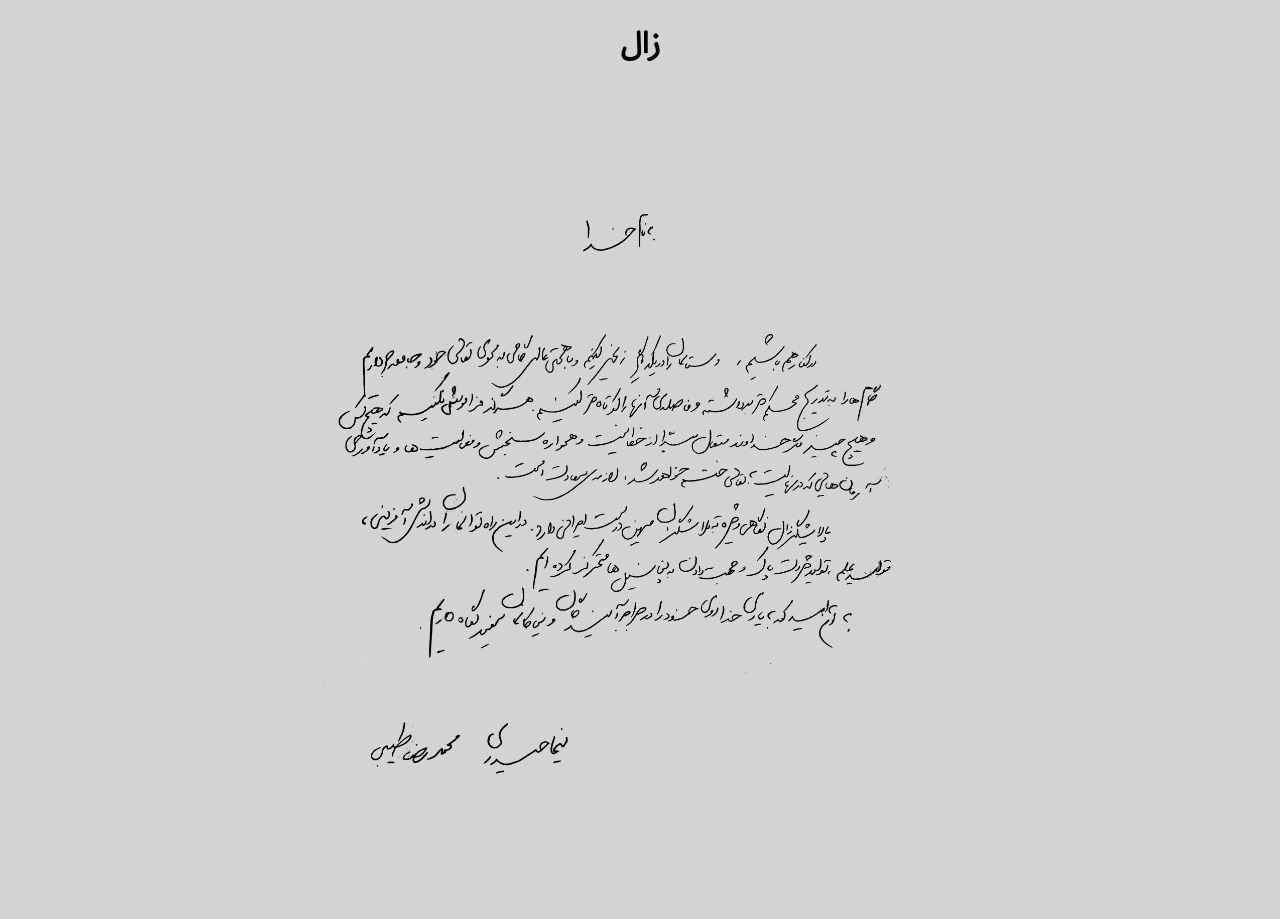
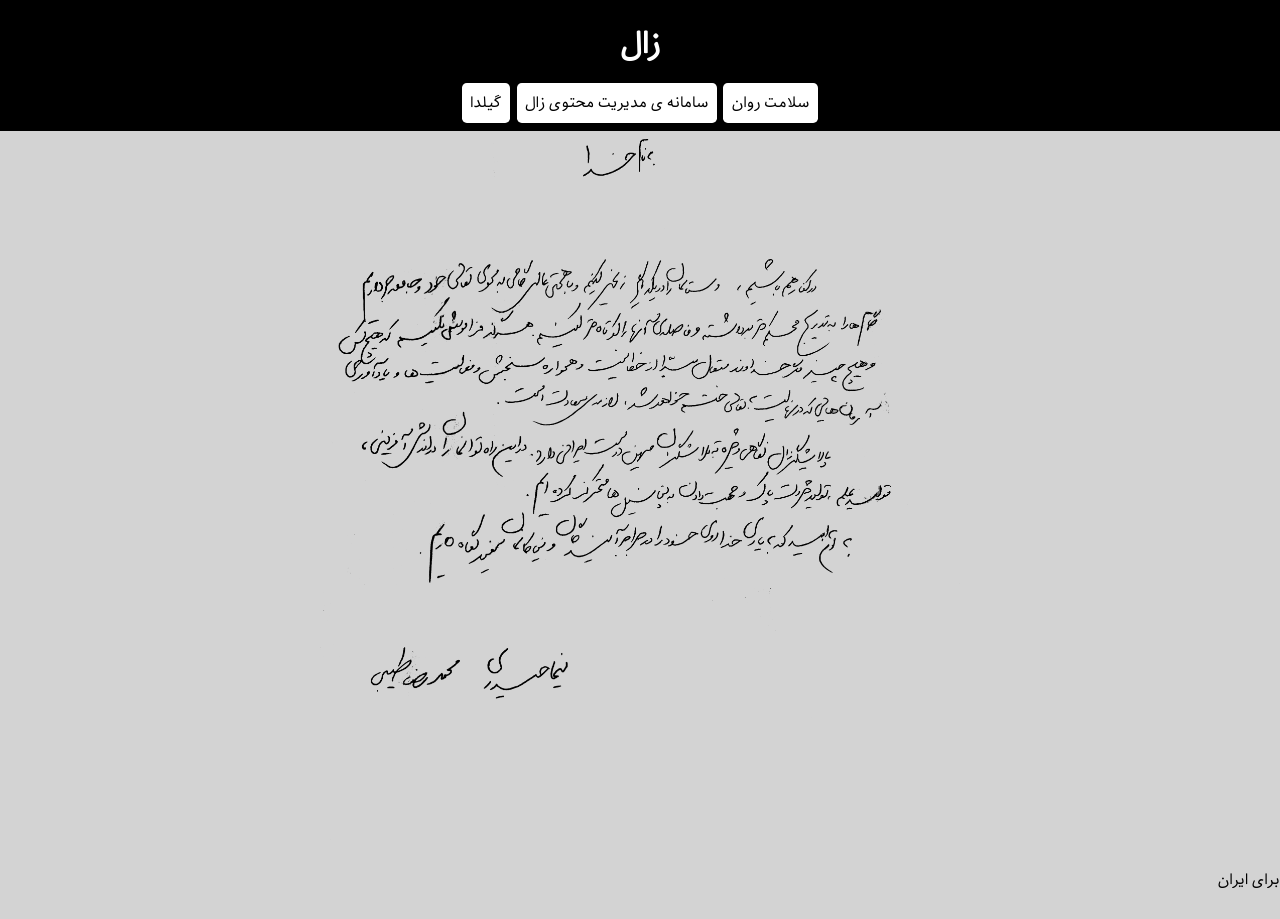
Before and after one commit to mfzb182/Zal, a plain HTML site: page Index.html in a window 1280 px wide. After the commit the page ends 892 px from the top, so only its background shows below. Drawn offline with Linux system fonts and the light colour scheme.

Commit message:
added project titles

```diff
--- a/Index.css
+++ b/Index.css
@@ -6,17 +6,37 @@
 * {
     font-family: 'soozanchiBehdad';
 }
+a{
+    text-decoration: none;
+    color:inherit;
+}
 body{
     margin:0;
     padding:0;
     direction: rtl;
     background-color: lightgray;
 }
+
+header a{
+    background-color: white;
+    color:black;
+    padding: .5em;
+    margin: .1em;
+    border-radius: .3em;
+}
 .title{
     text-align: center;
+    margin:0;
+    padding-bottom: 1em;
+    display: block;
+    top:0;
+    position: absolute;
+    width:100%;
+    background-color: black;
+    color:white;
 }
 .ourWay{
 display: block;
-margin:0 auto 0 auto;
+margin:1em auto 0 auto;
 width: 50%;
 }
--- a/Index.html
+++ b/Index.html
@@ -2,7 +2,7 @@
 <html lang="en-US">
 
 <head>
-    <title>HTML Responsive Web Design</title>
+    <title>پالایشگر زال</title>
     <meta charset="utf-8">
     <meta name="viewport" content="width=device-width, initial-scale=1">
     <meta name="Keywords" content="HTML,CSS,JavaScript,SQL,PHP,jQuery,XML,DOM,Bootstrap,Web development,W3C,tutorials,programming,training,learning,quiz,primer,lessons,references,examples,source code,colors,demos,tips">
@@ -12,12 +12,31 @@
 </head>
 
 <body>
-    <div>
-        <h1 class="title">
+    <header class="title">
+        <h1>
             زال
         </h1>
-        <img class="ourWay" src="ourWay.png" />
+        <a href="#salamatravan-iran" title="آغاز پروژه: بهمن ماه ۱۳۹۵">سلامت روان</a>
+        <a href="#MySite" title="آغاز پروژه: اسفند ماه ۱۳۹۵">سامانه ی مدیریت محتوی زال</a>
+        <a href="#gilda" title="آغاز پروژه: فروردین ۱۳۹۶">گیلدا</a>
+    </header>
+
+    <img class="ourWay" src="ourWay.png" />
+    <div class="projects">
+        <a href="http://salamatravan-iran.zalrefiner.ir">
+            <img id="salamatravan-iran" src="" />
+        </a>
+        <a href="http://github.com/tayyebi/MySite">
+            <img id="MySite" src="" />
+        </a>
+        <a href="http://github.com/tayyebi/MySite">
+            <img id="gilda" src="" />
+        </a>
     </div>
+
+    <footer>
+        برای ایران
+    </footer>
 </body>
 
 </html>
```
